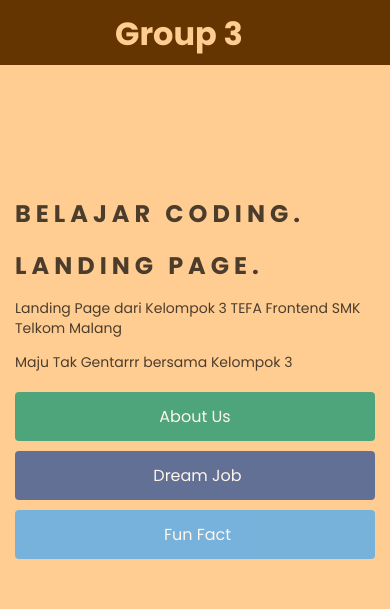
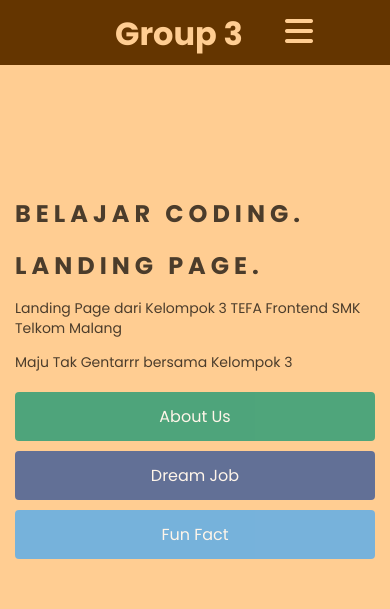
Before and after one commit to ArlandoFarrel/landing-page, a React (Create React App) app: page / in a window 390 px wide. Shown: the top 609 px of the page. Built offline with nearby package versions, Linux system fonts and the light colour scheme.

Commit message:
Burger Menu

```diff
--- a/package.json
+++ b/package.json
@@ -10,6 +10,7 @@
     "react": "^18.2.0",
     "react-burger-menu": "^3.0.9",
     "react-dom": "^18.2.0",
+    "react-hooks": "^1.0.1",
     "react-router-dom": "^6.8.1",
     "react-scripts": "5.0.1",
     "styled-components": "^5.3.6",
--- a/public/index.html
+++ b/public/index.html
@@ -25,6 +25,8 @@
       Learn how to configure a non-root public URL by running `npm run build`.
     -->
     <title>React App</title>
+    <link href='https://fonts.googleapis.com/css?family=Poppins' rel='stylesheet'>
+    <link rel="stylesheet" href="https://cdnjs.cloudflare.com/ajax/libs/font-awesome/6.2.0/css/all.min.css">
   </head>
   <body>
     <noscript>You need to enable JavaScript to run this app.</noscript>
--- a/src/App.js
+++ b/src/App.js
@@ -3,7 +3,7 @@ import { BrowserRouter as Router, Routes, Route, Link } from 'react-router-dom';
 import './App.css';
 import Header from './Components/Header'
 import Main from './Components/Main'
-import Footer from './Components/Footer';
+import Footer from './Components/Footer'
 import Card from './Components/Card'
 
 function App() {
--- a/src/Components/Header.js
+++ b/src/Components/Header.js
@@ -1,5 +1,6 @@
-import React, { useState } from 'react';
+import React, { useEffect, useState } from 'react';
 import { Link } from 'react-router-dom'
+import Sidebar from './Sidebar';
 // import './Style.css';
 import './Style.css'
 function Header() {
@@ -7,6 +8,7 @@ function Header() {
 
   const handleNav = () => {
     setNav(!nav);
+    console.log(nav);
   }
   return (
     <div>
@@ -15,9 +17,8 @@ function Header() {
           <div className="header-left">
             <h1>Group 3</h1>
           </div>
-          <span className="fa fa-bars menu-icon" />
           <div className="header-right">
-          <ul className={nav ? "slide" : ""}>
+            <ul className=''>
               <li><Link to="/">Home</Link></li>
               <li><Link to="/Card">Product</Link></li>
             </ul>
@@ -29,6 +30,7 @@ function Header() {
           </div>
         </div>
       </header>
+{nav ? <Sidebar /> : ''}
     </div>
   )
 }
--- a/src/Components/Main.js
+++ b/src/Components/Main.js
@@ -16,8 +16,8 @@ function Main() {
             <div className="btn-wrapper">
               <a href="#" className="btn signup">About Us</a>
               <p></p>
-              <a href="#" className="btn facebook"><span className="fa fa-facebook" />Dream Job</a>
-              <a href="#" className="btn twitter"><span className="fa fa-twitter" />Fun Fact</a>
+              <a href="#" className="btn facebook">Dream Job</a>
+              <a href="#" className="btn twitter">Fun Fact</a>
             </div>
           </div>
         </div>
--- /dev/null
+++ b/src/Components/Sidebar.js
@@ -0,0 +1,15 @@
+import React from 'react';
+import { Link } from 'react-router-dom';
+
+const Sidebar = () => {
+    return (
+        <div className='sidebar'>
+            <ul>
+                <li><Link to="/">Home</Link></li>
+                <li><Link to="/Card">Product</Link></li>
+            </ul>
+        </div>
+    )
+}
+
+export default Sidebar
--- a/src/Components/Style.css
+++ b/src/Components/Style.css
@@ -242,9 +242,14 @@
     padding-top: 30px;
     padding-bottom: 20px;
   }
-
+  .menu-toggle {
+    display: none;
+  }
   /* Untuk Tablet */
 @media all and (max-width: 1000px) {
+  .menu-toggle {
+    display: none;
+  }
     .lesson {
      width: 50%;
      margin-bottom: 50px;
@@ -267,17 +272,22 @@
       width: 25%;
       float: right;
       align-items: center;
-    margin-bottom: 10px;
+      margin-top: 15px;
+      /* margin-bottom: 10px; */
       cursor: pointer;
+      /* border: 1px solid red; */
     }
     .menu-toggle i {
       display: flex;
+      color: #FFCD92;
       width: 25px;
+      /* border: 1px solid red; */
     }
 
    .lesson {
      width: 100%;
    }
+
 
    footer {
      text-align: center;
@@ -315,3 +325,33 @@
      line-height: 20px;
    }
  }
+
+ .sidebar{
+  /* float: right; */
+  position: absolute;
+  top: 0;
+  right: 0;
+  height: 50vh;
+  width: 75%;
+  margin: 4rem 0;
+  display: flex;
+  /* flex-direction: column; */
+  /* justify-content: center; */
+  /* align-items: center; */
+  background-color:#643500;
+  z-index: 99;
+  font-size: x-large;
+  /* border: 1px solid; */
+ }
+
+ .sidebar ul li{
+  /* float: right; */
+  border: 1px solid;
+  list-style: none;
+  color: #FFCD92;
+  margin: 0 auto;
+ }
+
+ .sidebar ul li a{
+  color: #FFCD92;
+ }
```
Also changed, not shown: 1 other file (tests, documents, lock files or other folders). Lines whose indentation alone changed are shown as unchanged.
